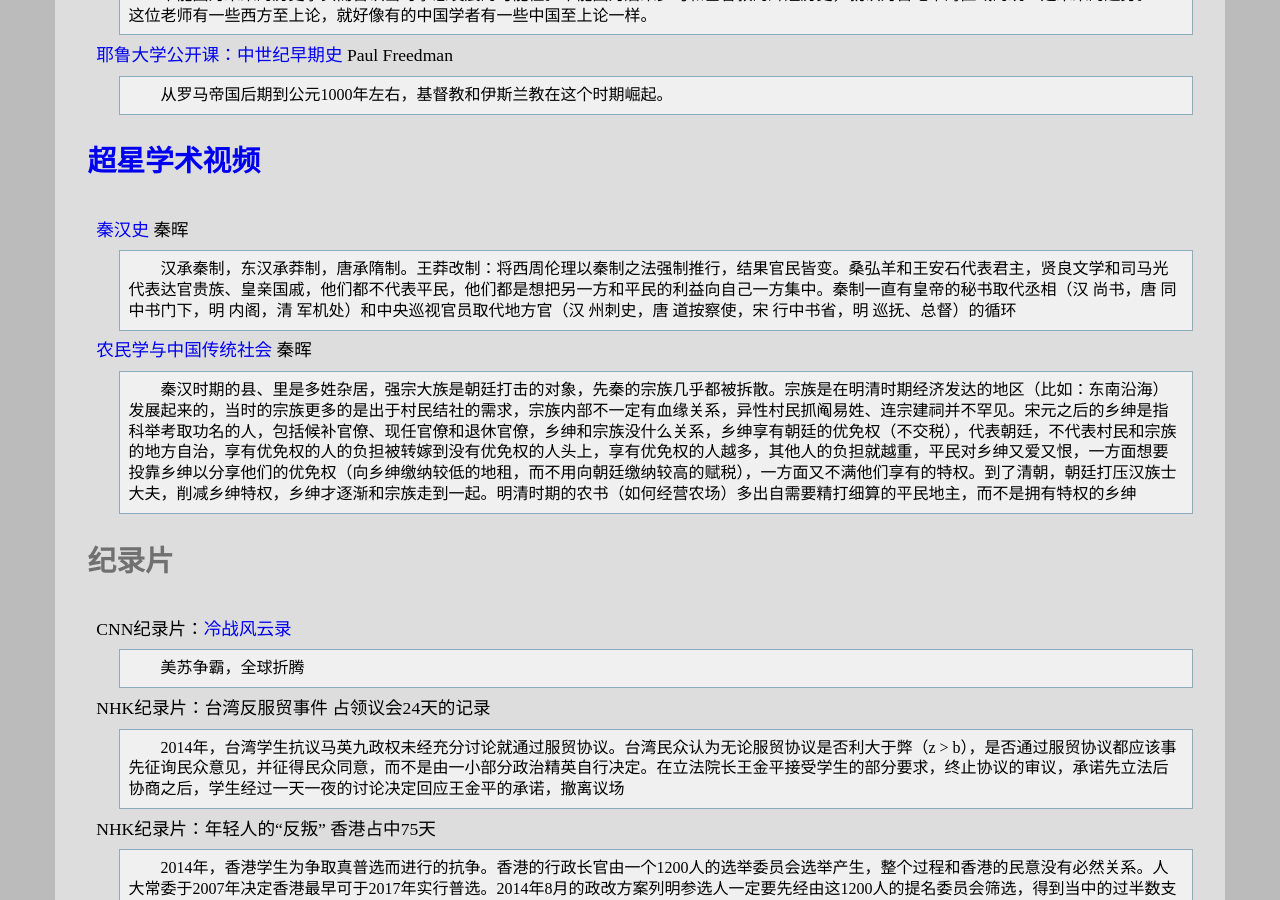
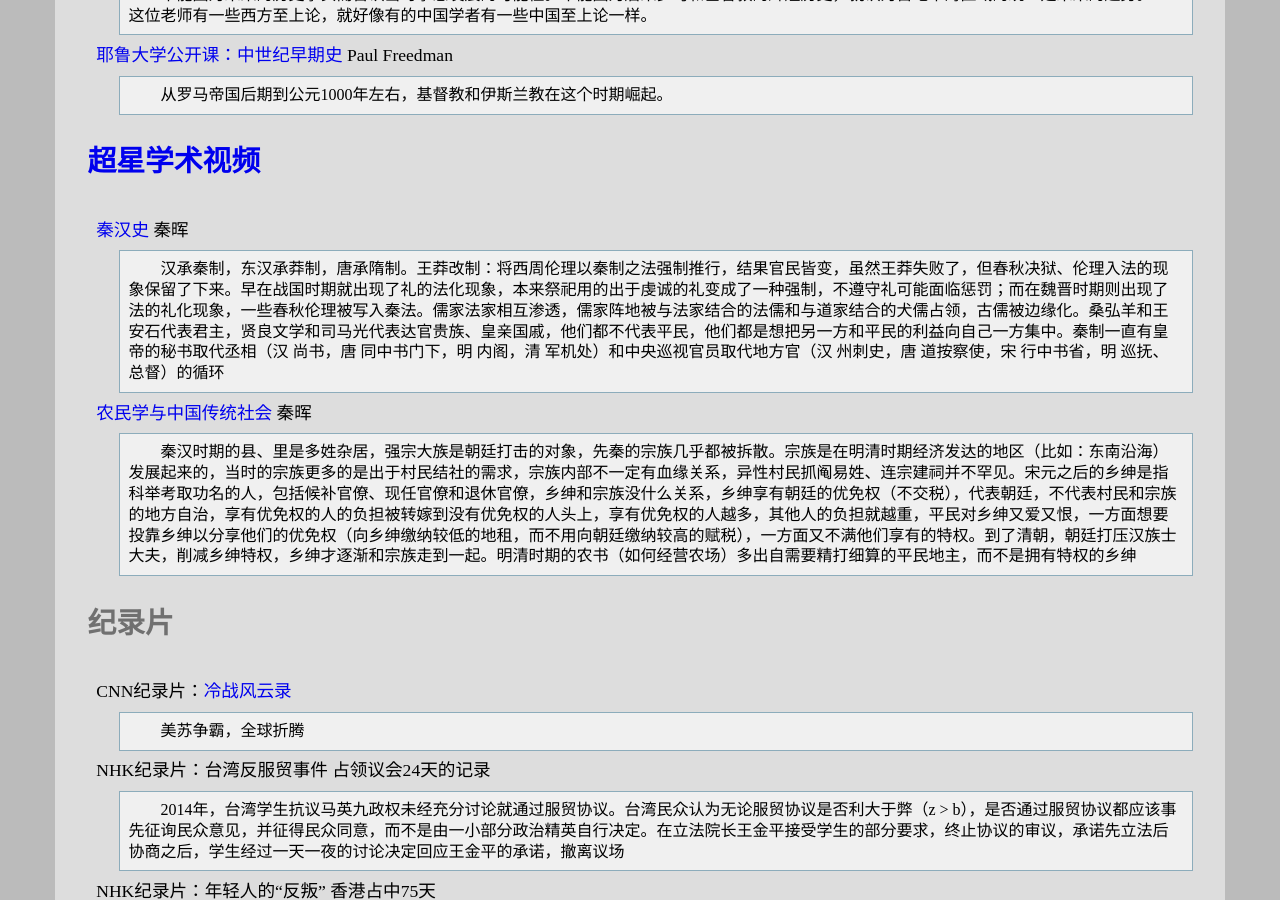
Before and after one commit to leiqin/leiqin.github.io, a Jekyll site: the page built from shoucang/history.markdown, in a window 1280 px wide and 900 px high, scrolled down 3453 px. Built offline with Jekyll 4.4.1, drawn with Linux system fonts in a browser that asks for light colours.

Commit message:
_ 小修改

```diff
--- a/shoucang/history.markdown
+++ b/shoucang/history.markdown
@@ -101,7 +101,7 @@ title: 以史为镜
 ### [超星学术视频](http://video.chaoxing.com/)
 
 [秦汉史](http://mooc.chaoxing.com/course/1122947.html) 秦晖
-:	汉承秦制，东汉承莽制，唐承隋制。王莽改制：将西周伦理以秦制之法强制推行，结果官民皆变。桑弘羊和王安石代表君主，贤良文学和司马光代表达官贵族、皇亲国戚，他们都不代表平民，他们都是想把另一方和平民的利益向自己一方集中。秦制一直有皇帝的秘书取代丞相（汉 尚书，唐 同中书门下，明 内阁，清 军机处）和中央巡视官员取代地方官（汉 州刺史，唐 道按察使，宋 行中书省，明 巡抚、总督）的循环
+:	汉承秦制，东汉承莽制，唐承隋制。王莽改制：将西周伦理以秦制之法强制推行，结果官民皆变，虽然王莽失败了，但春秋决狱、伦理入法的现象保留了下来。早在战国时期就出现了礼的法化现象，本来祭祀用的出于虔诚的礼变成了一种强制，不遵守礼可能面临惩罚；而在魏晋时期则出现了法的礼化现象，一些春秋伦理被写入秦法。儒家法家相互渗透，儒家阵地被与法家结合的法儒和与道家结合的犬儒占领，古儒被边缘化。桑弘羊和王安石代表君主，贤良文学和司马光代表达官贵族、皇亲国戚，他们都不代表平民，他们都是想把另一方和平民的利益向自己一方集中。秦制一直有皇帝的秘书取代丞相（汉 尚书，唐 同中书门下，明 内阁，清 军机处）和中央巡视官员取代地方官（汉 州刺史，唐 道按察使，宋 行中书省，明 巡抚、总督）的循环
 
 [农民学与中国传统社会](http://video.chaoxing.com/serie_400000203.shtml) 秦晖
 :	秦汉时期的县、里是多姓杂居，强宗大族是朝廷打击的对象，先秦的宗族几乎都被拆散。宗族是在明清时期经济发达的地区（比如：东南沿海）发展起来的，当时的宗族更多的是出于村民结社的需求，宗族内部不一定有血缘关系，异性村民抓阄易姓、连宗建祠并不罕见。宋元之后的乡绅是指科举考取功名的人，包括候补官僚、现任官僚和退休官僚，乡绅和宗族没什么关系，乡绅享有朝廷的优免权（不交税），代表朝廷，不代表村民和宗族的地方自治，享有优免权的人的负担被转嫁到没有优免权的人头上，享有优免权的人越多，其他人的负担就越重，平民对乡绅又爱又恨，一方面想要投靠乡绅以分享他们的优免权（向乡绅缴纳较低的地租，而不用向朝廷缴纳较高的赋税），一方面又不满他们享有的特权。到了清朝，朝廷打压汉族士大夫，削减乡绅特权，乡绅才逐渐和宗族走到一起。明清时期的农书（如何经营农场）多出自需要精打细算的平民地主，而不是拥有特权的乡绅
```
